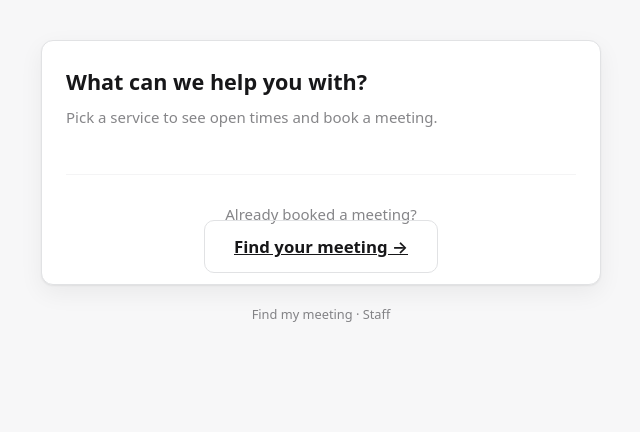
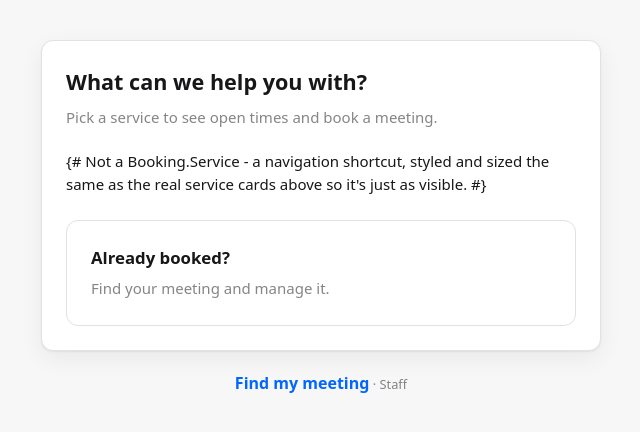
Before and after one commit to botikal/basic-meeting-scheduler, a Django app: template scheduling/templates/scheduling/landing.html in a window 1280 px wide. Shown: the top 432 px of the page, without its empty margins (319-959 px from the left). Run offline with Django 5.2, Linux system fonts and the light colour scheme; the template is opened without the code that fills it, so the values that code supplies are empty; parts of the project's set-up code (start-up, migrations or seed data) failed here and were passed over.

Commit message:
Make "find your meeting" a real service card, and its footer link bigger everywhere
Landing page: it's now a 4th card in the service grid, sized and
styled the same as the three real services, instead of a smaller
secondary button below them - visually just as prominent as "pick a
service".

Every other page: the footer's "Find my meeting" link is now bigger
and colored (bolder, accent color) than the plain "Staff" link next
to it, instead of both being equally small muted text.

Co-Authored-By: Claude Sonnet 5 <noreply@anthropic.com>

```diff
--- a/scheduling/templates/scheduling/base.html
+++ b/scheduling/templates/scheduling/base.html
@@ -39,7 +39,7 @@
   </main>
   <footer class="foot">
     {% block foot %}
-      <a href="{% url 'scheduling:find' %}">Find my meeting</a>
+      <a class="foot-find" href="{% url 'scheduling:find' %}">Find my meeting</a>
       &middot;
       <a href="{% url 'scheduling:staff-home' %}">Staff</a>
     {% endblock %}
--- a/scheduling/templates/scheduling/landing.html
+++ b/scheduling/templates/scheduling/landing.html
@@ -13,10 +13,11 @@
         <span class="muted">{{ opt.description }}</span>
       </a>
     {% endfor %}
+    {# Not a Booking.Service - a navigation shortcut, styled and sized the
+       same as the real service cards above so it's just as visible. #}
+    <a class="service-card" href="{% url 'scheduling:find' %}">
+      <strong>Already booked?</strong>
+      <span class="muted">Find your meeting and manage it.</span>
+    </a>
   </div>
-
-  <section class="block landing-find">
-    <p class="muted">Already booked a meeting?</p>
-    <a class="btn btn--ghost" href="{% url 'scheduling:find' %}">Find your meeting &rarr;</a>
-  </section>
 {% endblock %}
--- a/static/style.css
+++ b/static/style.css
@@ -342,6 +342,7 @@ a.cal-day--staff.is-selected {
 /* ---- Staff area ------------------------------------------- */
 .foot a { color: var(--muted); text-decoration: none; }
 .foot a:hover { color: var(--text); }
+.foot a.foot-find { font-size: 1rem; font-weight: 600; color: var(--accent); }
 .staff-head {
   display: flex;
   align-items: start;
@@ -397,6 +398,3 @@ a.cal-day--staff.is-selected {
 .service-card strong { font-size: 1.05rem; }
 .service-card:hover { border-color: var(--accent); }
 .service-card:hover strong { color: var(--accent); }
-
-.landing-find { text-align: center; }
-.landing-find .btn { font-size: 1.05rem; padding: .85rem 1.8rem; }
```
Also changed, not shown: tests/test_pages.py (+10 -2 lines).
